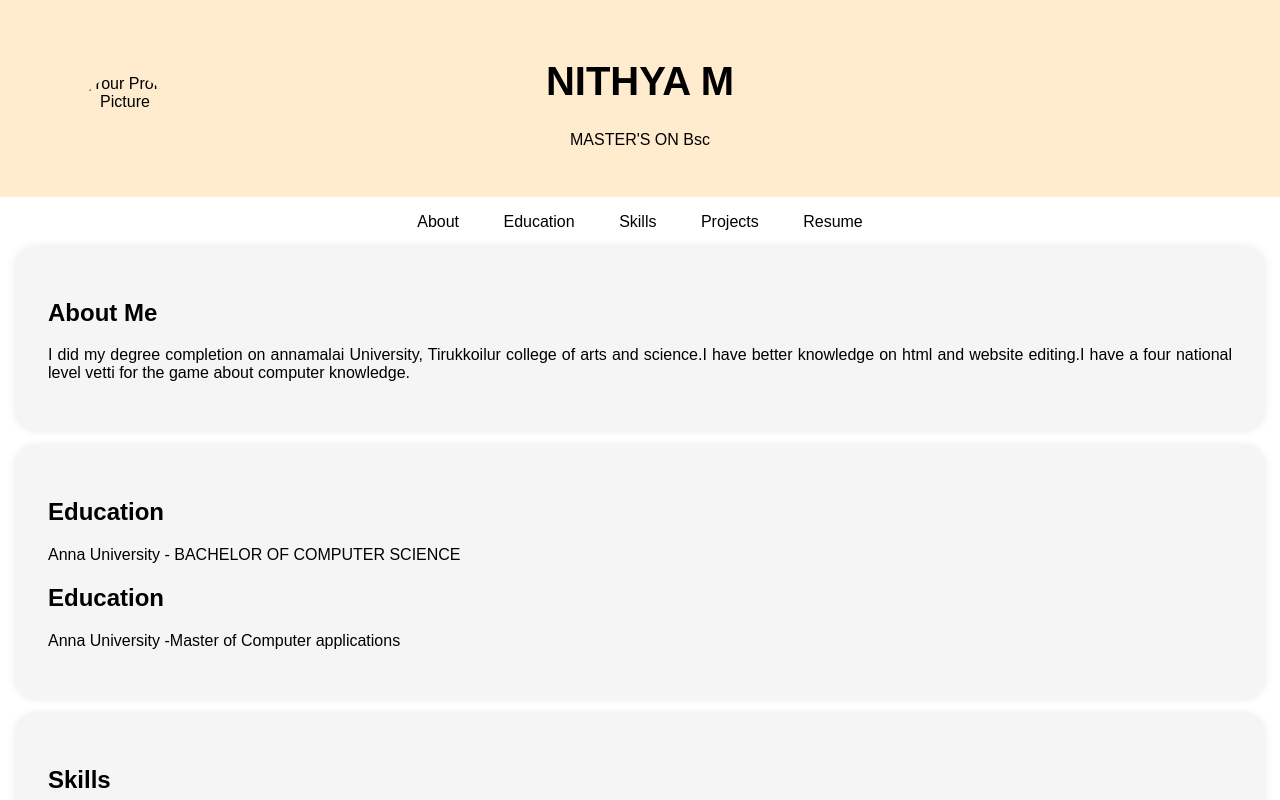
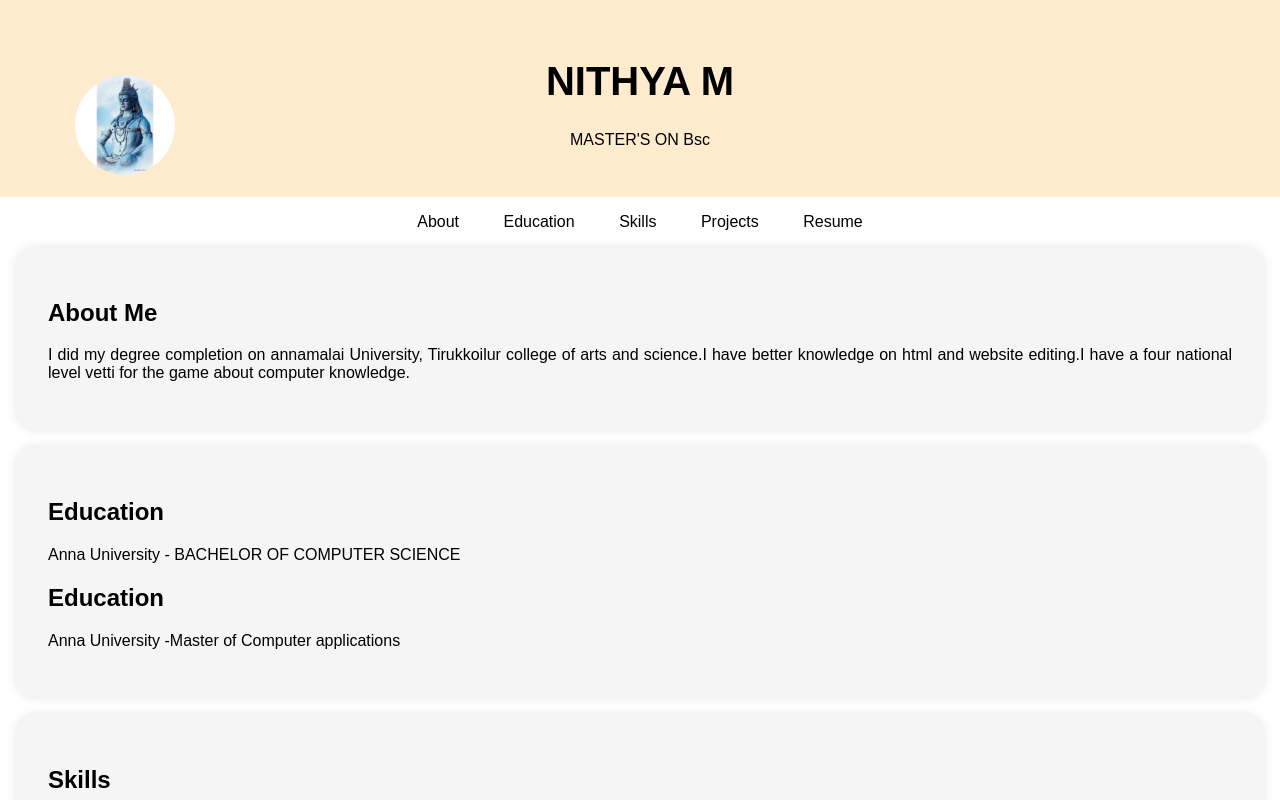
Before and after one commit to asanm30430421214036/Nithya, a plain HTML site: page index.html in a window 1280 px wide. Shown: the top 800 px of the page. Drawn offline with Linux system fonts and the light colour scheme.

Commit message:
Update index.html

```diff
--- a/index.html
+++ b/index.html
@@ -95,7 +95,7 @@
     <header>
         <div class="header-content">
             <!-- Add your profile picture here -->
-            <img src="/IMG_20231020_212854_038.jpeg" alt="Your Profile Picture" class="profile-picture">
+            <img src="IMG_20230526_071638.jpg" alt="Your Profile Picture" class="profile-picture">
             <h1>NITHYA M</h1>
             <p>MASTER'S ON Bsc</p>
         </div>
```
